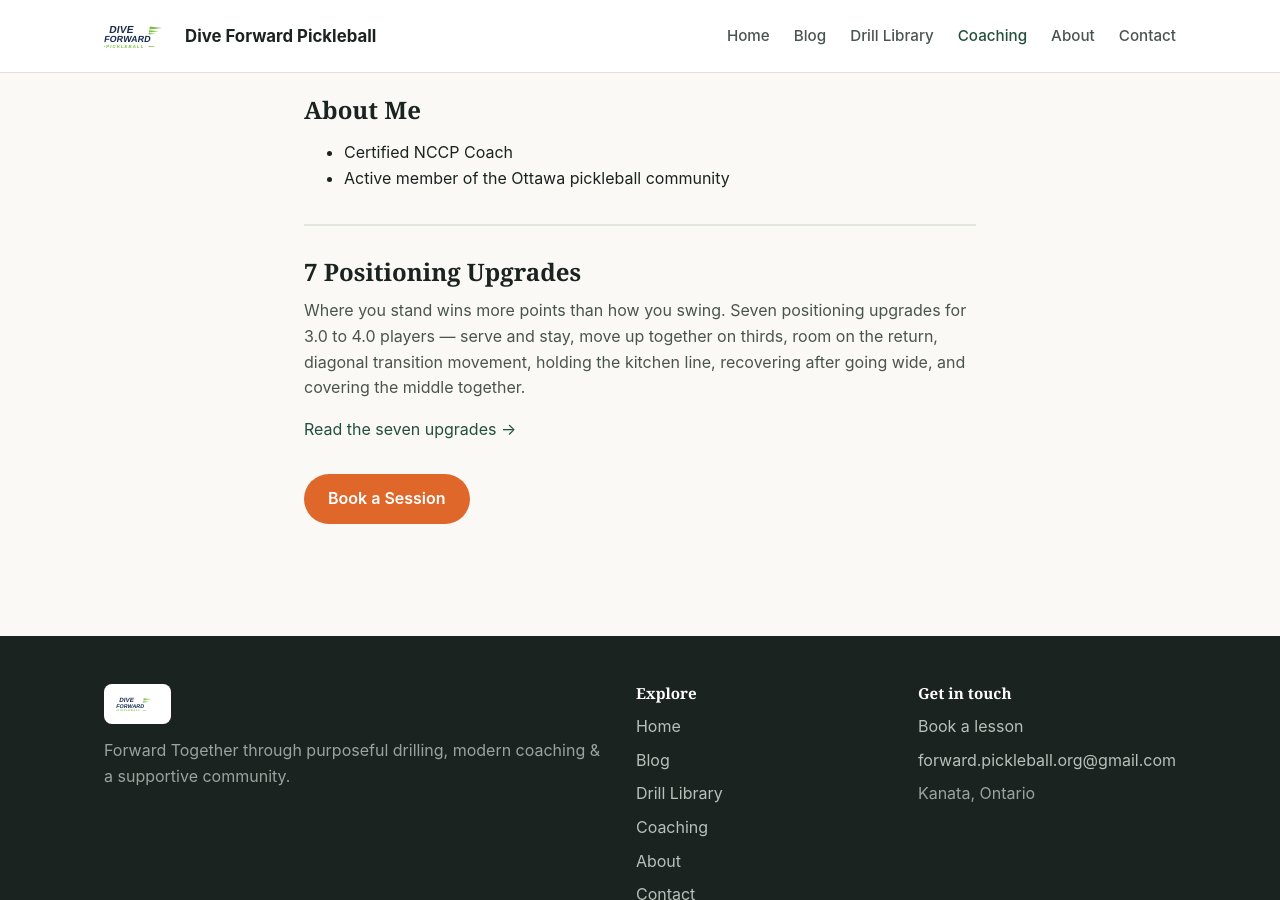
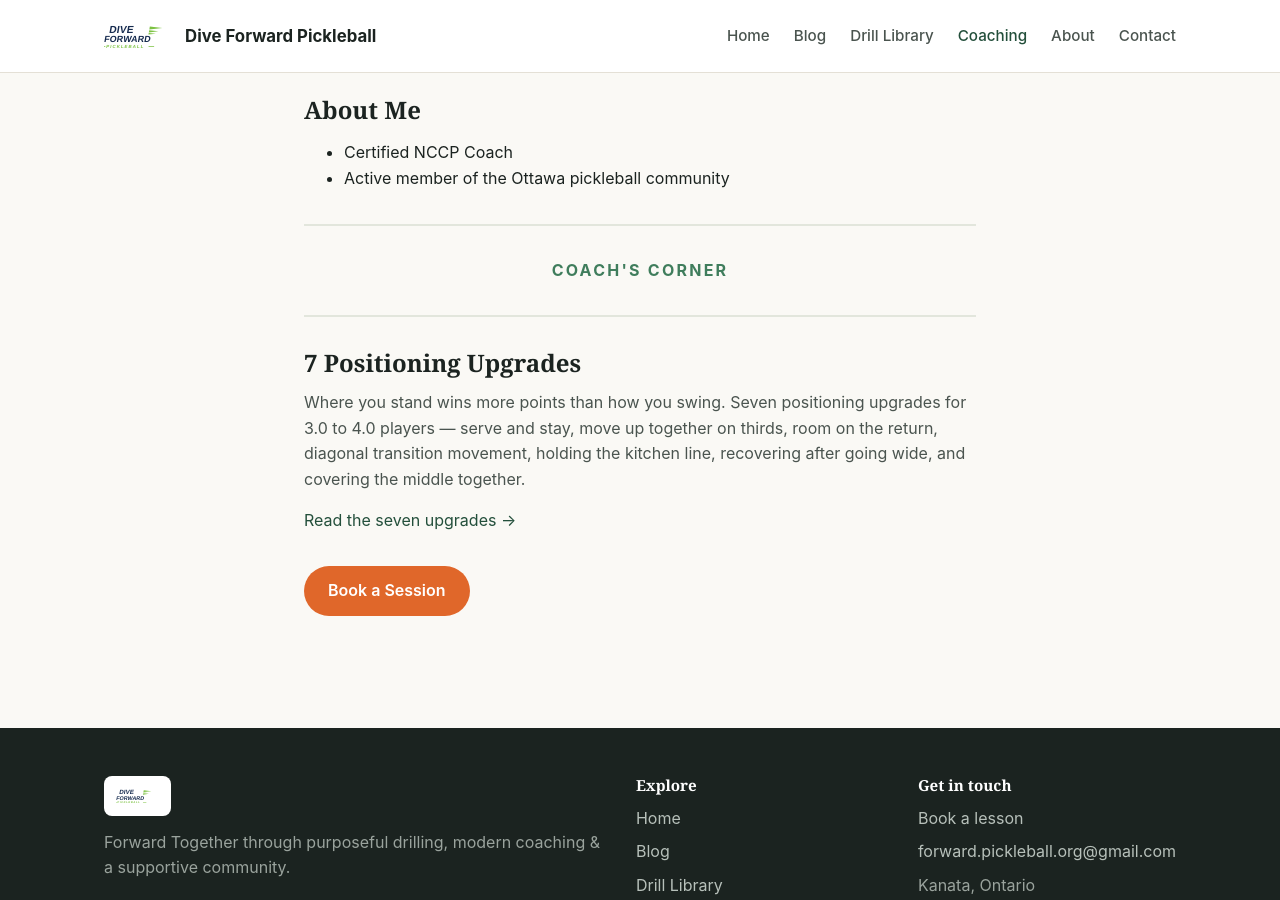
Before and after one commit to forwardpickleballorg-art/forwardpickleballorg-art.github.io, a Jekyll site: the page built from coaching.md, in a window 1280 px wide and 900 px high, scrolled down 1470 px. Built offline with Jekyll 4.4.1, drawn with Linux system fonts in a browser that asks for light colours.

Commit message:
Add Coach's Corner label between dividers before latest post

```diff
--- a/coaching.md
+++ b/coaching.md
@@ -98,6 +98,10 @@ permalink: /coaching/
 
   <hr style="border: none; border-top: 2px solid #E2E6DC; margin: 2rem 0;">
 
+  <p style="text-align: center; font-weight: 700; letter-spacing: .14em; text-transform: uppercase; color: #3F7D5C; margin: 0;">Coach's Corner</p>
+
+  <hr style="border: none; border-top: 2px solid #E2E6DC; margin: 2rem 0;">
+
   <div class="program">
     <h2>7 Positioning Upgrades</h2>
     <p>
```
